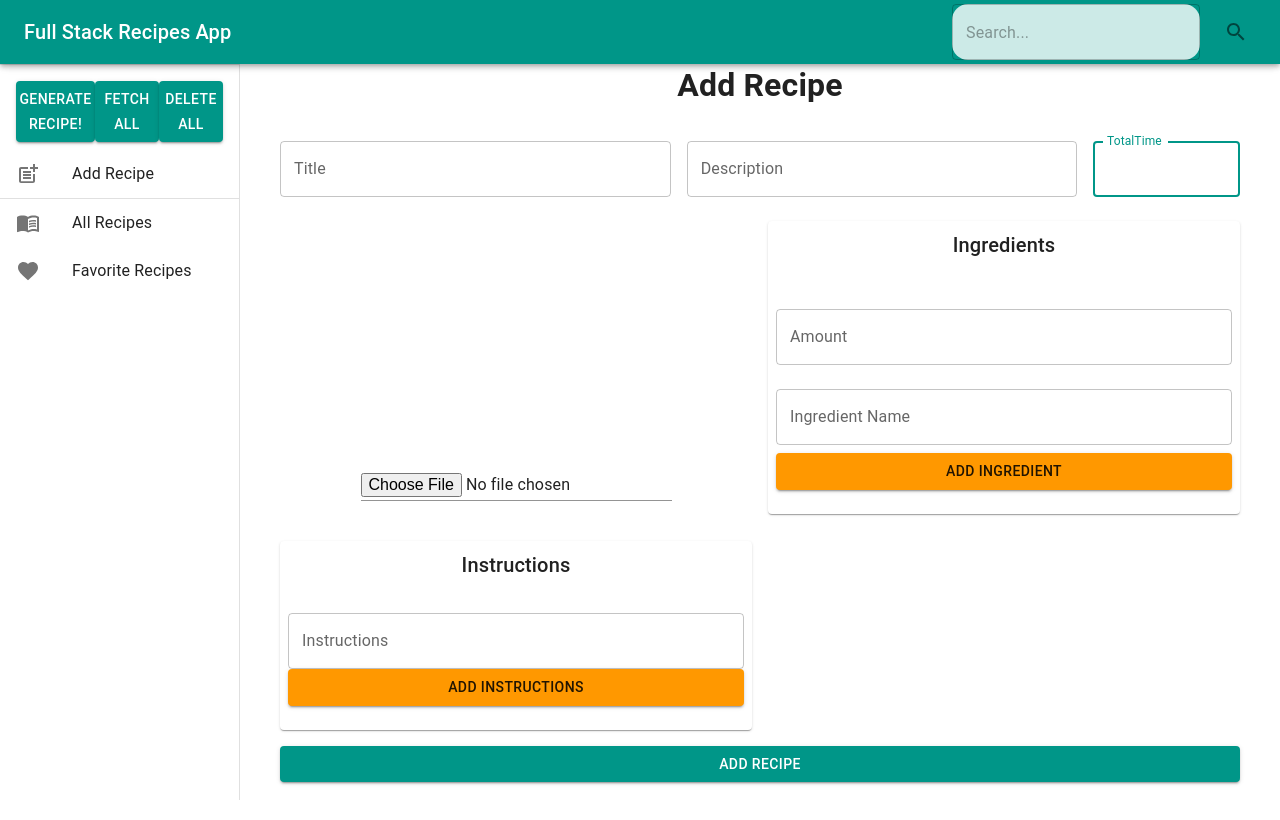
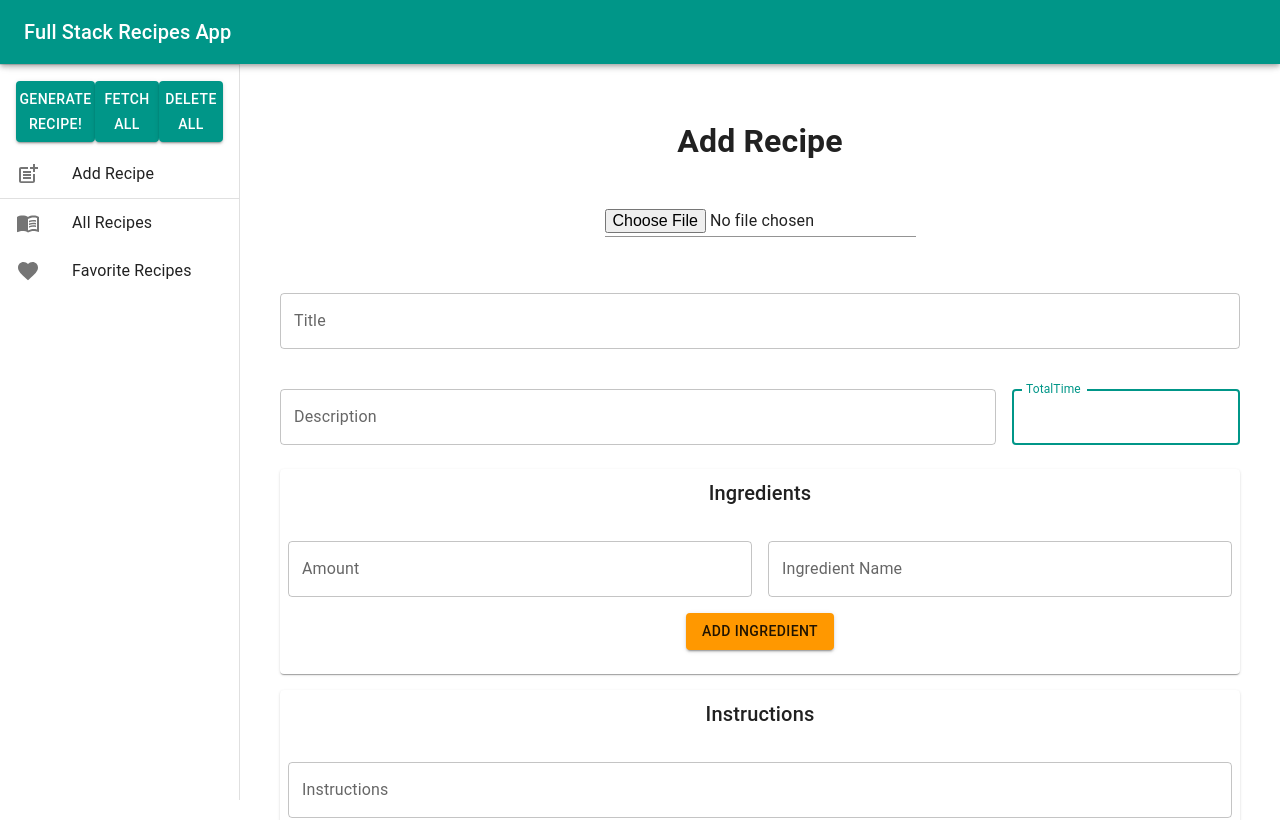
Before and after one commit to Zenb0t/frontend-recipes, a React (Create React App) app: page /add-recipe in a window 1280 px wide. Shown: the top 820 px of the page. Built offline with nearby package versions, Linux system fonts and the light colour scheme.

Commit message:
refactor: UI improvements

```diff
--- a/src/App.tsx
+++ b/src/App.tsx
@@ -13,6 +13,7 @@ function App() {
       <MenuBar />
       <Box component="main"
         sx={{
+          marginTop: '56px',
           flexGrow: 1, p: 3,
           width: { sm: `calc(100% - ${drawerWidth}px)` },
           justifyContent: 'center',
--- a/src/app/MenuBar.tsx
+++ b/src/app/MenuBar.tsx
@@ -48,7 +48,6 @@ function RecipeAppBar(props: { drawerToggle: Function }) {
                 <Typography variant="h6" noWrap component="div" sx={{flexGrow: 1}}>
                     Full Stack Recipes App
                 </Typography>
-                <SearchBar />
             </Toolbar>
         </AppBar>
     );
--- a/src/features/recipeBook/RecipeDetail.tsx
+++ b/src/features/recipeBook/RecipeDetail.tsx
@@ -69,13 +69,13 @@ export default function RecipeDetail() {
                 <Spacer spacing={2} />
                 <RecipeDescription />
             </Grid>
-            <Grid item xs={12} md={6} >
+            <Grid item xs={12} md={12} >
                 <Paper elevation={1}>
                     <Spacer spacing={1} />
                     <RecipeIngredients />
                 </Paper>
             </Grid>
-            <Grid item xs={12} md={6} >
+            <Grid item xs={12} md={12} >
                 <Paper elevation={1}>
                     <Spacer spacing={1} />
                     <RecipeInstructions />
--- a/src/features/recipeBook/form/ImageUploadFormField.tsx
+++ b/src/features/recipeBook/form/ImageUploadFormField.tsx
@@ -44,7 +44,7 @@ export default function ImageUpload(props: { formik: any, fieldName: string }) {
     }
 
     //Adding the other dependencies to the useEffect hook will cause the component to re-render when the formik state changes
-    //which might create extra overhead and unkown side effects. Hence, linting is disabled for this hook.
+    //which might create extra overhead and unknown side effects. Hence, linting is disabled for this hook.
     useEffect(() => {
         props.formik.setFieldValue(props.fieldName, selectedImage, false);
         console.log(selectedImage)
@@ -53,7 +53,8 @@ export default function ImageUpload(props: { formik: any, fieldName: string }) {
 
     return (
         <Stack spacing={3} m={3} justifyContent="center" alignItems="center">
-            <ImagePreview image={selectedImage} width={200} height={200} />
+            {selectedImage && <ImagePreview image={selectedImage} width={200} height={200} />}
+            {/* <ImagePreview image={selectedImage} width={200} height={200} /> */}
             <label htmlFor="upload-image">
                 <Input id="upload-image" type="file" onChange={(e: ChangeEvent<HTMLInputElement>) => handleUpload(e)} />
             </label>
--- a/src/features/recipeBook/form/RecipeForm.tsx
+++ b/src/features/recipeBook/form/RecipeForm.tsx
@@ -62,22 +62,22 @@ export const RecipeForm = (props: { handleClose: Function }) => {
         <form className='recipe-form' onSubmit={formik.handleSubmit}>
             <h1>Add Recipe</h1>
             <Grid container spacing={2}>
-                <Grid item xs={12} md={5}>
+                <Grid item xs={12} md={12}>
+                    <ImageUpload formik={formik} fieldName={"imageUrl"} />
+                </Grid>
+                <Grid item xs={12} >
                     <RecipeTextField formik={formik} fieldName={"title"} />
                 </Grid>
-                <Grid item xs={12} md={5}>
+                <Grid item xs={12} md={9}>
                     <RecipeTextField formik={formik} fieldName={"description"} />
                 </Grid>
-                <Grid item xs={12} md={2}>
+                <Grid item xs={12} md={3}>
                     <RecipeTextField formik={formik} fieldName={"totalTime"} />
                 </Grid>
-                <Grid item xs={12} md={6}>
-                    <ImageUpload formik={formik} fieldName={"imageUrl"} />
-                </Grid>
-                <Grid item xs={12} md={6}>
+                <Grid item xs={12} md={12}>
                     <RecipeIngredientsField formik={formik} fieldName={"ingredients"} />
                 </Grid>
-                <Grid item xs={12} md={6}>
+                <Grid item xs={12} md={12}>
                     <RecipeInstructionsFormField formik={formik} fieldName={"instructions"} />
                 </Grid>
                 <Grid item xs={12}>
--- a/src/features/recipeBook/form/RecipeIngredientsFormField.tsx
+++ b/src/features/recipeBook/form/RecipeIngredientsFormField.tsx
@@ -1,4 +1,4 @@
-import { Avatar, Box, Button, IconButton, List, ListItem, ListItemAvatar, ListItemText, Paper, TextField, Typography } from "@mui/material";
+import { Avatar, Box, Button, Divider, IconButton, List, ListItem, ListItemAvatar, ListItemText, Paper, Stack, TextField, Typography } from "@mui/material";
 import { useState } from "react";
 import { v4 as uuidv4 } from 'uuid';
 import DeleteIcon from '@mui/icons-material/Delete';
@@ -42,6 +42,7 @@ export default function RecipeIngredientsField(props: { formik: any, fieldName:
             <Box>
                 <Typography variant="h6">Ingredients</Typography>
                 <Box sx={{ p: 2 }} />
+                <Stack direction={{ sm: 'column', md: "row" }} justifyContent="center" alignItems="baseline" spacing={2} >
                     <TextField
                         id={"ingredient-amount-input"}
                         value={ingredientAmount}
@@ -64,15 +65,18 @@ export default function RecipeIngredientsField(props: { formik: any, fieldName:
                         margin={'normal'}
                         fullWidth
                     />
+                </Stack>
             </Box>
             <Button
+            sx={{
+                marginTop: '1rem'
+            }}
                 variant={'contained'}
                 color={'secondary'}
                 onClick={() => {
                     addItem(ingredientName, ingredientAmount)
                     clearFields()
                 }}
-                fullWidth
             >
                 Add Ingredient
             </Button>
--- a/src/features/recipeBook/form/RecipeInstructionsFormField.tsx
+++ b/src/features/recipeBook/form/RecipeInstructionsFormField.tsx
@@ -56,13 +56,15 @@ export default function RecipeInstructionsField(props: { formik: any, fieldName:
                 />
             </Stack>
             <Button
+                sx={{
+                    marginTop: '1rem'
+                }}
                 variant={'contained'}
                 color={'secondary'}
                 onClick={() => {
                     addItem(fieldValue)
                     clearFieldValue()
                 }}
-                    fullWidth
             >
                 Add {capitalizeFirstLetter(fieldName)}
             </Button>
```
Lines whose indentation alone changed are shown as unchanged.
